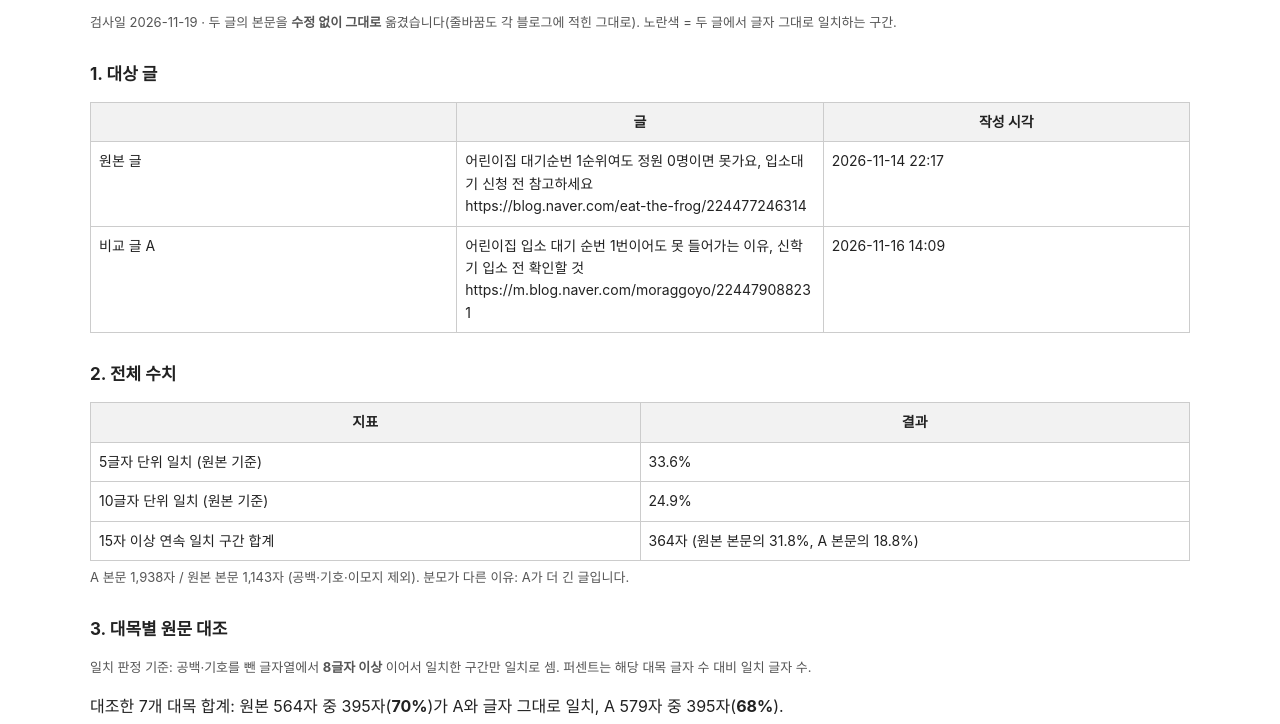
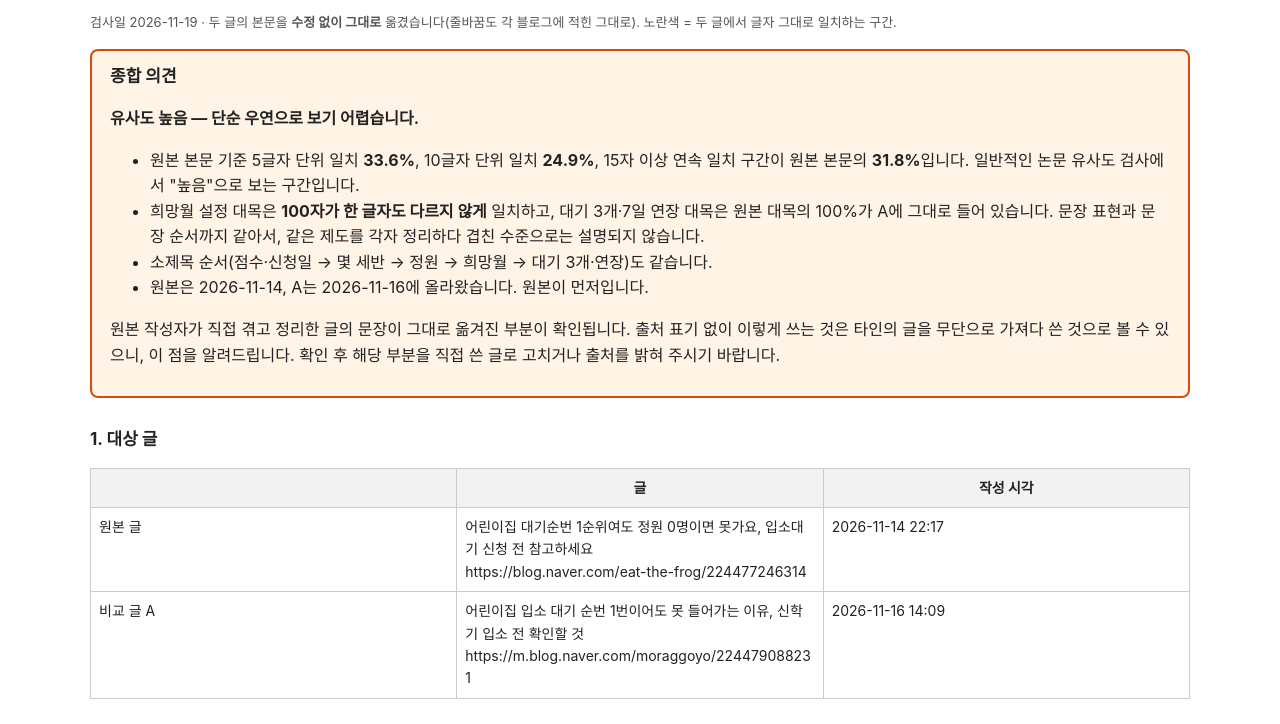
Before and after one commit to ybybgo/blog-similarity-check, a plain HTML site: page index.html in a window 1280 px wide. Shown: the part 62-786 px from the top of the page. Drawn offline with Linux system fonts and the light colour scheme.

Commit message:
add summary opinion

```diff
--- a/index.html
+++ b/index.html
@@ -8,11 +8,23 @@ th,td{border:1px solid #ccc;padding:8px;vertical-align:top;word-break:break-all}
 th{background:#f2f2f2}
 td.t{white-space:pre-wrap;word-break:keep-all}
 mark{background:#ffe066}
+.sum{border:2px solid #d9480f;background:#fff4e6;border-radius:8px;padding:12px 18px;margin:16px 0}
 .s{font-size:13px;color:#555;margin:6px 0 0}
 @media(max-width:700px){table,tr,td,th{display:block;width:auto}}
 </style></head><body>
 <h1>블로그 문장 대조표</h1>
 <p class="s">검사일 2026-11-19 · 두 글의 본문을 <b>수정 없이 그대로</b> 옮겼습니다(줄바꿈도 각 블로그에 적힌 그대로). 노란색 = 두 글에서 글자 그대로 일치하는 구간.</p>
+
+<div class="sum"><h2 style="margin-top:0">종합 의견</h2>
+<p><b>유사도 높음 — 단순 우연으로 보기 어렵습니다.</b></p>
+<ul>
+<li>원본 본문 기준 5글자 단위 일치 <b>33.6%</b>, 10글자 단위 일치 <b>24.9%</b>, 15자 이상 연속 일치 구간이 원본 본문의 <b>31.8%</b>입니다. 일반적인 논문 유사도 검사에서 "높음"으로 보는 구간입니다.</li>
+<li>희망월 설정 대목은 <b>100자가 한 글자도 다르지 않게</b> 일치하고, 대기 3개·7일 연장 대목은 원본 대목의 100%가 A에 그대로 들어 있습니다. 문장 표현과 문장 순서까지 같아서, 같은 제도를 각자 정리하다 겹친 수준으로는 설명되지 않습니다.</li>
+<li>소제목 순서(점수·신청일 → 몇 세반 → 정원 → 희망월 → 대기 3개·연장)도 같습니다.</li>
+<li>원본은 2026-11-14, A는 2026-11-16에 올라왔습니다. 원본이 먼저입니다.</li>
+</ul>
+<p>원본 작성자가 직접 겪고 정리한 글의 문장이 그대로 옮겨진 부분이 확인됩니다. 출처 표기 없이 이렇게 쓰는 것은 타인의 글을 무단으로 가져다 쓴 것으로 볼 수 있으니, 이 점을 알려드립니다. 확인 후 해당 부분을 직접 쓴 글로 고치거나 출처를 밝혀 주시기 바랍니다.</p>
+</div>
 
 <h2>1. 대상 글</h2>
 <table>
```
